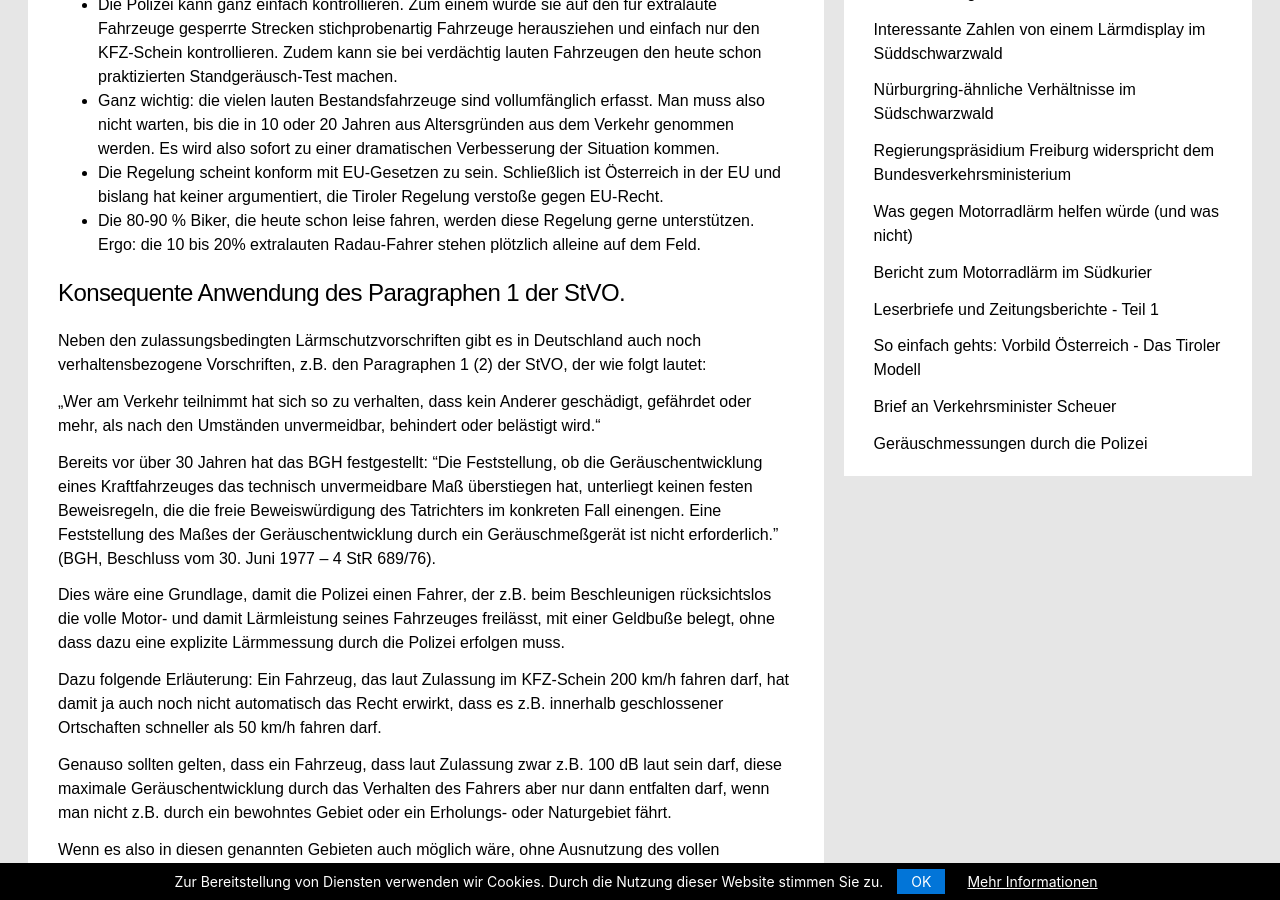
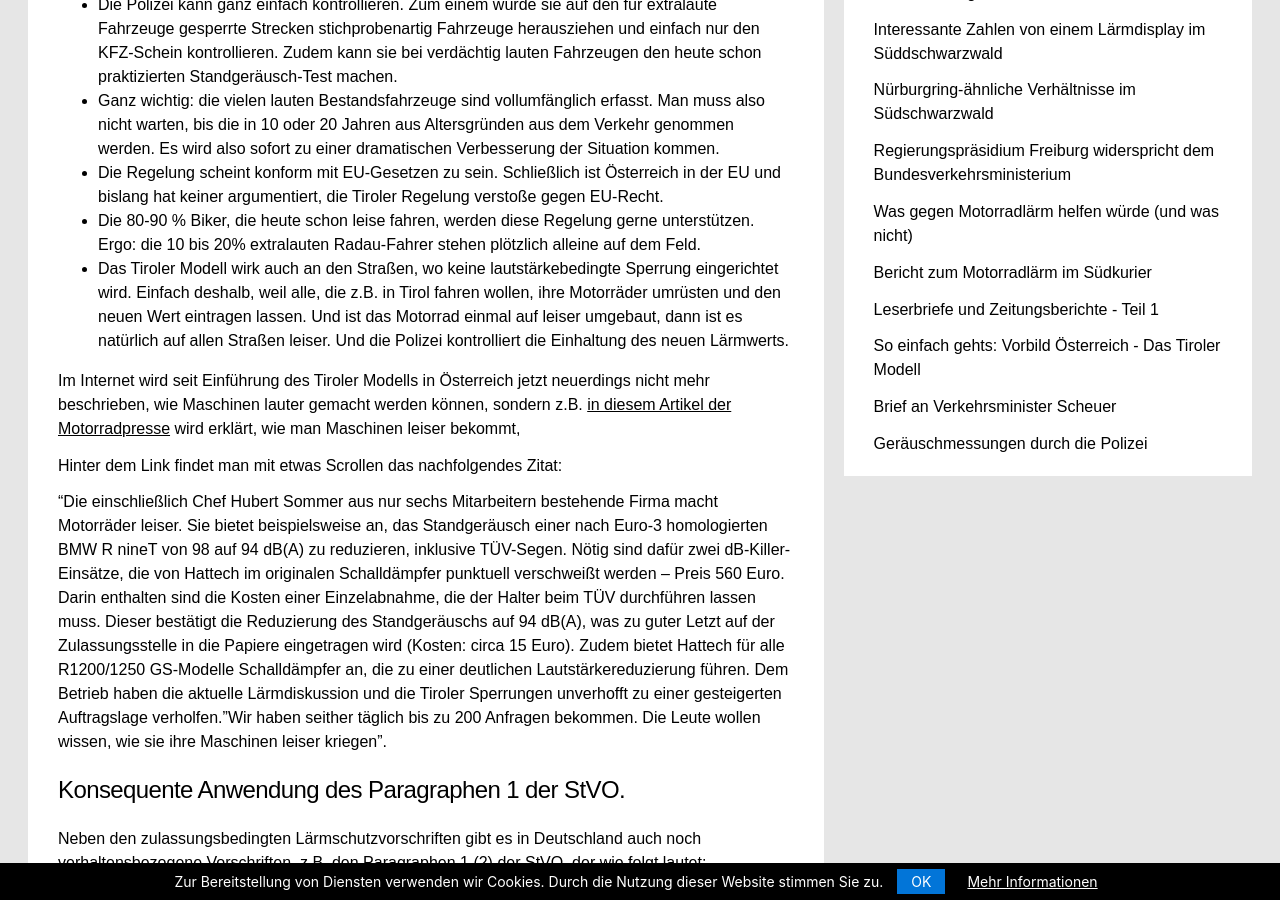
Before and after one commit to rettet-die-stille/rettet-die-stille.github.io, a Jekyll site: the page built from _posts/2020-08-03-was-gegen-motorradlaerm-helfen-wuerde-und-was-nicht.md, in a window 1280 px wide and 900 px high, scrolled down 2249 px. Built offline with Jekyll 4.4.1, drawn with Linux system fonts in a browser that asks for light colours; some of the changed text lies outside the part shown.

Commit message:
Update 2020-08-03-was-gegen-motorradlaerm-helfen-wuerde-und-was-nicht.md

```diff
--- a/_posts/2020-08-03-was-gegen-motorradlaerm-helfen-wuerde-und-was-nicht.md
+++ b/_posts/2020-08-03-was-gegen-motorradlaerm-helfen-wuerde-und-was-nicht.md
@@ -21,7 +21,7 @@ Man könnte zum Beispiel festlegen, dass ein Fahrzeug in allen Fahrsituationen (
 
 Generelle Fahrverbote für Motorräder sind Unsinn und sind auch nicht durchsetzbar! Die Mehrheit der vernünftigen Fahrer würde für die Rücksichtslosigkeit einer Minderheit bestraft.
 
-## Fahrverbote für extralaute Fahrzeuge?
+## Das "Tiroler Modell" - Fahrverbote für extralaute Fahrzeuge
 
 Das ist ein guter Schritt und in <span style="text-decoration: underline;">[Tirol](https://www.motorradonline.de/ratgeber/fahrverbote-oesterreich-offiziell-bestaetigt-laute-bikes-tirol-95-db-2020){:target="_blank"}</span> wird das ja schon erfolgreich gemacht!
 
@@ -37,6 +37,14 @@ Man würde festlegen, dass alle Fahrzeuge (übrigens Motorräder und Sportwagen
 * Ganz wichtig: die vielen lauten Bestandsfahrzeuge sind vollumfänglich erfasst. Man muss also nicht warten, bis die in 10 oder 20 Jahren aus Altersgründen aus dem Verkehr genommen werden. Es wird also sofort zu einer dramatischen Verbesserung der Situation kommen.
 * Die Regelung scheint konform mit EU-Gesetzen zu sein. Schließlich ist Österreich in der EU und bislang hat keiner argumentiert, die Tiroler Regelung verstoße gegen EU-Recht.
 * Die 80-90 % Biker, die heute schon leise fahren, werden diese Regelung gerne unterstützen. Ergo: die 10 bis 20% extralauten Radau-Fahrer stehen plötzlich alleine auf dem Feld.
+* Das Tiroler Modell wirk auch an den Straßen, wo keine lautstärkebedingte Sperrung eingerichtet wird. Einfach deshalb, weil alle, die z.B. in Tirol fahren wollen, ihre Motorräder umrüsten und den neuen Wert eintragen lassen. Und ist das Motorrad einmal auf leiser umgebaut, dann ist es natürlich auf allen Straßen leiser. Und die Polizei kontrolliert die Einhaltung des neuen Lärmwerts.
+
+ Im Internet wird seit Einführung des Tiroler Modells in Österreich jetzt neuerdings nicht mehr beschrieben, wie Maschinen lauter gemacht werden können, sondern z.B.
+ <span style="text-decoration: underline;">[in diesem Artikel der Motorradpresse](https://www.motorradonline.de/ratgeber/laermfahrverbot-oesterreich-tirol-betroffene-modelle/ ){:target="_blank"}</span> wird  erklärt, wie man Maschinen leiser bekommt,
+
+Hinter dem Link findet man mit etwas Scrollen das nachfolgendes Zitat:
+
+"Die einschließlich Chef Hubert Sommer aus nur sechs Mitarbeitern bestehende Firma macht Motorräder leiser. Sie bietet beispielsweise an, das Standgeräusch einer nach Euro-3 homologierten BMW R nineT von 98 auf 94 dB(A) zu reduzieren, inklusive TÜV-Segen. Nötig sind dafür zwei dB-Killer-Einsätze, die von Hattech im originalen Schalldämpfer punktuell verschweißt werden – Preis 560 Euro. Darin enthalten sind die Kosten einer Einzelabnahme, die der Halter beim TÜV durchführen lassen muss. Dieser bestätigt die Reduzierung des Standgeräuschs auf 94 dB(A), was zu guter Letzt auf der Zulassungsstelle in die Papiere eingetragen wird (Kosten: circa 15 Euro). Zudem bietet Hattech für alle R1200/1250 GS-Modelle Schalldämpfer an, die zu einer deutlichen Lautstärkereduzierung führen. Dem Betrieb haben die aktuelle Lärmdiskussion und die Tiroler Sperrungen unverhofft zu einer gesteigerten Auftragslage verholfen."Wir haben seither täglich bis zu 200 Anfragen bekommen. Die Leute wollen wissen, wie sie ihre Maschinen leiser kriegen".
 
 ## Konsequente Anwendung des Paragraphen 1 der StVO.
 
```
